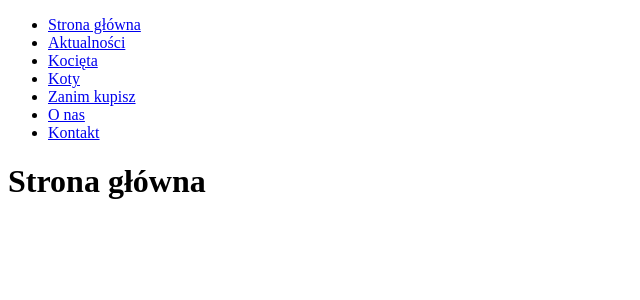
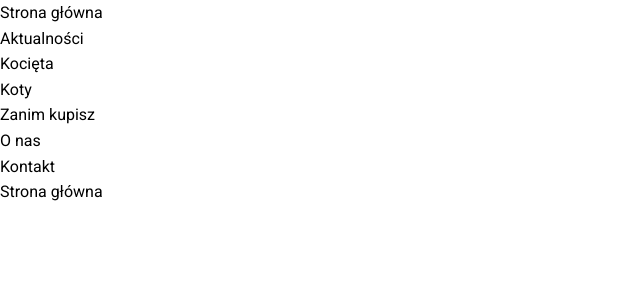
Before and after one commit to bribella-pl/bribella-react, a React (Vite) app: page / in a window 1280 px wide. Shown: the top 300 px of the page, without its empty margins (0-640 px from the left). Built offline with nearby package versions, Linux system fonts and the light colour scheme.

Commit message:
add tailwindcss, font and global css with colors

```diff
--- a/index.html
+++ b/index.html
@@ -7,6 +7,8 @@
   <link rel="icon" type="image/png" href="/icon.png" />
   <meta name="viewport" content="width=device-width, initial-scale=1.0" />
   <meta name="theme-color" content="#f69103">
+  <link href="/src/index.css" rel="stylesheet">
+  <link href="https://fonts.googleapis.com/css2?family=Roboto" rel="stylesheet">
   <title>Hodowla kotów brytyjskich BRIBELLA*PL</title>
 </head>
 
--- a/package.json
+++ b/package.json
@@ -16,6 +16,8 @@
   },
   "devDependencies": {
     "@eslint/js": "^9.21.0",
+    "@tailwindcss/postcss": "^4.1.0",
+    "@tailwindcss/vite": "^4.0.17",
     "@types/node": "^22.13.14",
     "@types/react": "^19.0.10",
     "@types/react-dom": "^19.0.4",
@@ -27,6 +29,8 @@
     "eslint-plugin-react-refresh": "^0.4.19",
     "globals": "^15.15.0",
     "gray-matter": "^4.0.3",
+    "lucide-react": "^0.486.0",
+    "tailwindcss": "^4.0.17",
     "typescript": "~5.7.2",
     "typescript-eslint": "^8.24.1",
     "vite": "^6.2.0",
--- /dev/null
+++ b/src/index.css
@@ -0,0 +1,18 @@
+@import "tailwindcss";
+
+@theme {
+  --color-bribella-blue: #0c1c39;
+  --color-bribella-grey: #9fb0bb;
+  --color-bribella-black: #36312b;
+  --color-bribella-orange: #f69103;
+  --color-bribella-white: #fcfcfc;
+}
+
+body {
+  line-height: 1.6;
+  font-family: "Roboto", sans-serif;
+  font-optical-sizing: auto;
+  font-weight: 400;
+  font-style: normal;
+  font-variation-settings: "wdth" 100;
+}
--- a/src/main.tsx
+++ b/src/main.tsx
@@ -2,6 +2,7 @@ import { StrictMode } from "react";
 import { createRoot } from "react-dom/client";
 import { Buffer } from "buffer";
 import App from "./App.tsx";
+import "./index.css";
 
 window.Buffer = Buffer;
 
--- /dev/null
+++ b/tailwind.config.ts
@@ -0,0 +1,11 @@
+import type { Config } from "tailwindcss";
+
+const config: Config = {
+  content: ["./index.html", "./src/**/*.{js,ts,jsx,tsx}"],
+  theme: {
+    extend: {},
+  },
+  plugins: [],
+};
+
+export default config;
--- a/vite.config.ts
+++ b/vite.config.ts
@@ -1,9 +1,10 @@
 import { defineConfig } from "vite";
+import tailwindcss from "@tailwindcss/vite";
 import react from "@vitejs/plugin-react";
 import { viteStaticCopy } from "vite-plugin-static-copy";
 
 export default defineConfig(() => {
-  const plugins = [react()];
+  const plugins = [tailwindcss(), react()];
 
   if (process.env.TEST_ENV === "true") {
     plugins.push(
```
Also changed, not shown: 1 other file (tests, documents, lock files or other folders).
